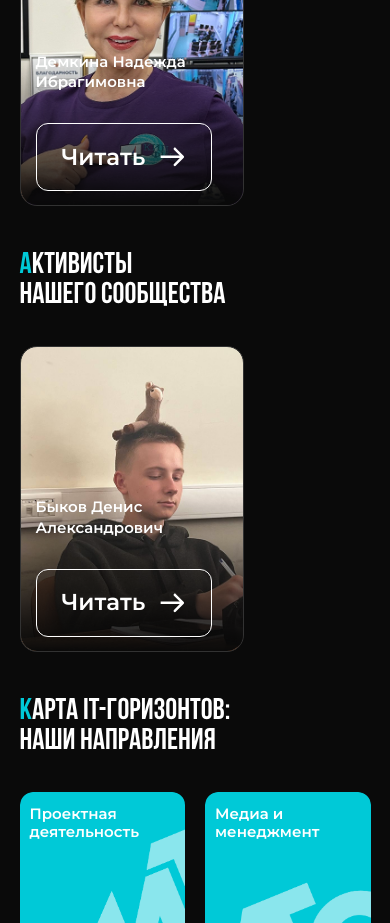
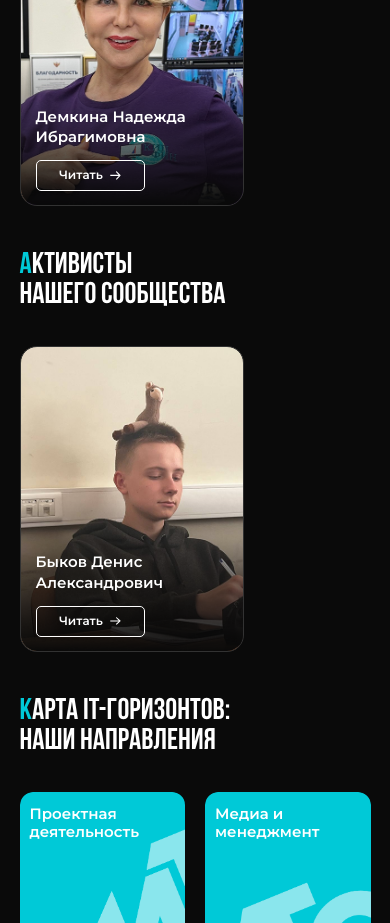
Before and after one commit to RoastedPikachu/ITCsite, a Next.js app: page / in a window 390 px wide. Shown: the part 1180-2103 px from the top of the page. Built offline with nearby package versions, Linux system fonts and the light colour scheme.

Commit message:
chore: небольшие стилевые изменения

```diff
--- a/styles/widgets/mainPage.css
+++ b/styles/widgets/mainPage.css
@@ -489,6 +489,18 @@
         @apply text-[0.9375rem];
     }
 
+    .slider-item-content-link {
+        @apply gap-x-[7px] mt-[12px] px-[24px] w-auto max-w-[109px] h-[31px] rounded-[5px];
+    }
+
+    .slider-item-content-link > img {
+        @apply w-[11px];
+    }
+
+    .slider-item-content-link-text {
+        @apply text-[0.75rem];
+    }
+
     .slider-item-content-occupation {
         @apply mt-[15px] px-[8px] py-[10px] rounded-[5px] text-[0.75rem];
     }
```
